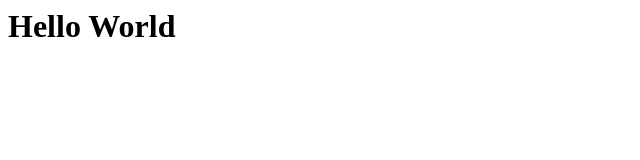
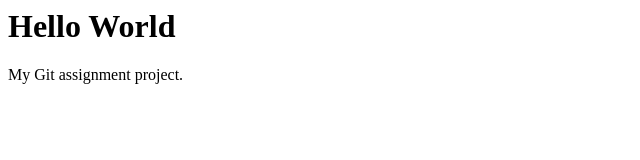
Before and after one commit to AhmadAnzar/GitAssignment, a plain HTML site: page index.html in a window 1280 px wide. Shown: the whole page, without its empty margins (0-640 px from the left). Drawn offline with Linux system fonts and the light colour scheme.

Commit message:
Update homepage content

```diff
--- a/index.html
+++ b/index.html
@@ -1 +1,2 @@
 <h1>Hello World</h1>
+<p>My Git assignment project.</p>
```
